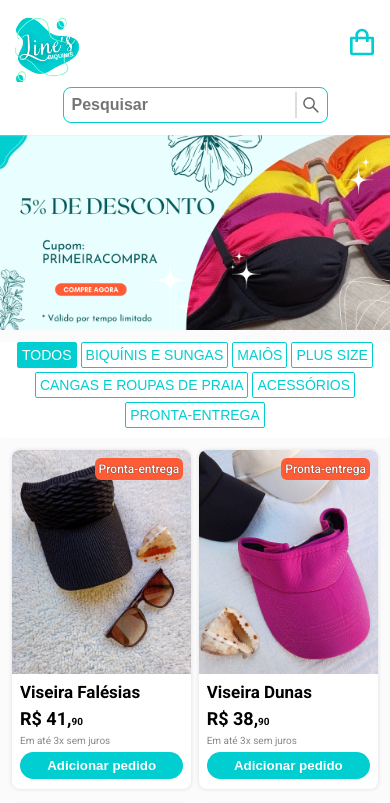
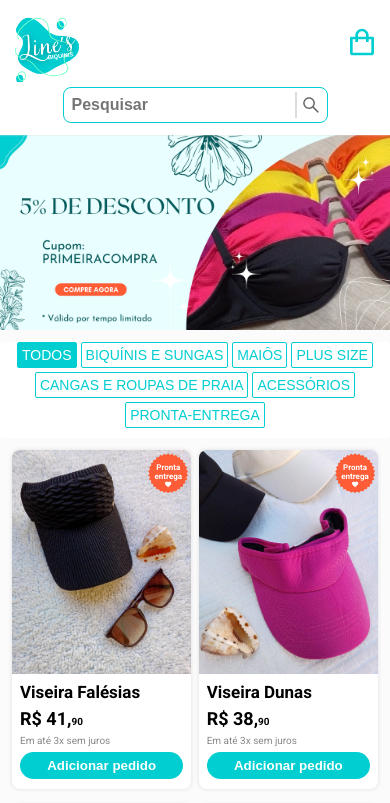
Before and after one commit to FranciscoNeto2909/iec_biquinis, a React (Vite) app: page / in a window 390 px wide. Shown: the top 803 px of the page. Built offline with nearby package versions, Linux system fonts and the light colour scheme.

Commit message:
card icon changed

```diff
--- a/src/components/card/Card.jsx
+++ b/src/components/card/Card.jsx
@@ -1,5 +1,7 @@
 /* eslint-disable react/prop-types */
 import "./card.css"
+import icon from "../../assets/icon.png"
+
 export default function Card({ bik, handleOpenModal }) {
 
     const price = bik.colors[0].sizes[0].price - 1
@@ -14,8 +16,9 @@ export default function Card({ bik, handleOpenModal }) {
     return (
         <div className="card" onClick={handleSetItem}>
             {inStock &&
-                <div className="card_inStock">
-                    Pronta-entrega
+                <div className="card_inStock" style={{ backgroundImage:`url(${icon})` }}>
+                    <p>Pronta</p>
+                    <p>entrega</p>
                 </div>
             }
             <div className="card_image">
--- a/src/components/card/card.css
+++ b/src/components/card/card.css
@@ -11,22 +11,30 @@
     box-shadow: 0 0 4px #ddd;
 }
 
-.card:hover{
+.card:hover {
     transform: scale(1.01);
     box-shadow: 0 0 12px #0003;
 }
 
 .card_inStock {
+    height: 50px;
+    width: 50px;
+    background-image: url('../../assets/icon.png');
+    background-size: cover;
+    font-weight: 600;
     position: absolute;
-    background-color: #ff5c36;
     color: #fff;
-    text-shadow: 0 0 1px #000;
-    font-weight: 500;
-    padding: 4px;
-    font-size: 12px;
-    border-radius: 6px;
+    background-color: transparent;
     top: 8px;
     right: 8px;
+    font-size: 10px;
+    display: flex;
+    align-items: center;
+    flex-direction: column;
+}
+
+.card_inStock p:first-child{
+    margin-top: 10px;
 }
 
 .card_img {
@@ -124,6 +132,14 @@
         height: auto;
     }
 
+    .card_inStock {
+        height: 40px;
+        width: 40px;
+        font-size: 8px;
+        top: 3px;
+        right: 3px;
+    }
+
     .card_portion {
         font-size: 10px;
     }
```
Also changed, not shown: src/assets/icon.png (added), src/assets/uruau/uruau1.jpg.
